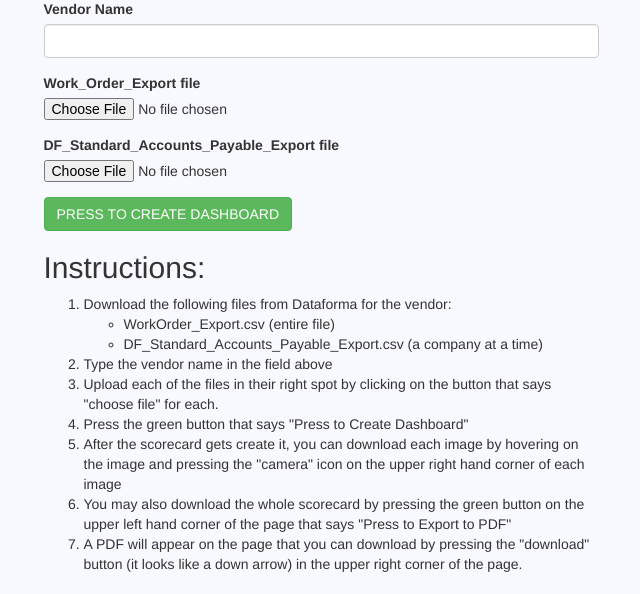
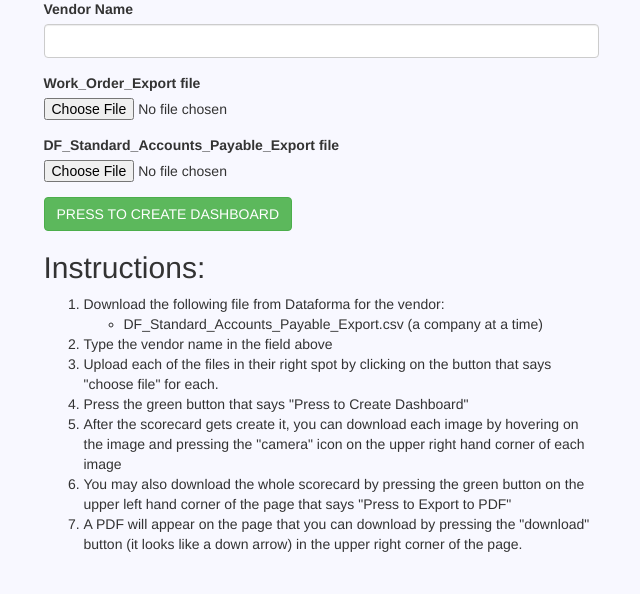
Before and after one commit to titomeza/bpw-vendor-app, a Flask app: page / in a window 1280 px wide. Shown: the part 136-730 px from the top of the page, without its empty margins (319-959 px from the left). Run offline with Flask 2, Linux system fonts and the light colour scheme; parts of the project's set-up code (start-up, migrations or seed data) failed here and were passed over; some libraries are stand-ins or nearby versions.

Commit message:
Add files via upload

```diff
--- a/templates/index.html
+++ b/templates/index.html
@@ -22,9 +22,8 @@
             <div class = "col-md-6">
                 <h2>Instructions:</h2>
                 <ol>
-                    <li>Download the following files from Dataforma for the vendor:
+                    <li>Download the following file from Dataforma for the vendor:
                         <ul>
-                            <li>WorkOrder_Export.csv (entire file)</li>
                             <li>DF_Standard_Accounts_Payable_Export.csv (a company at a time)</li>
                         </ul>
                     </li>
```
